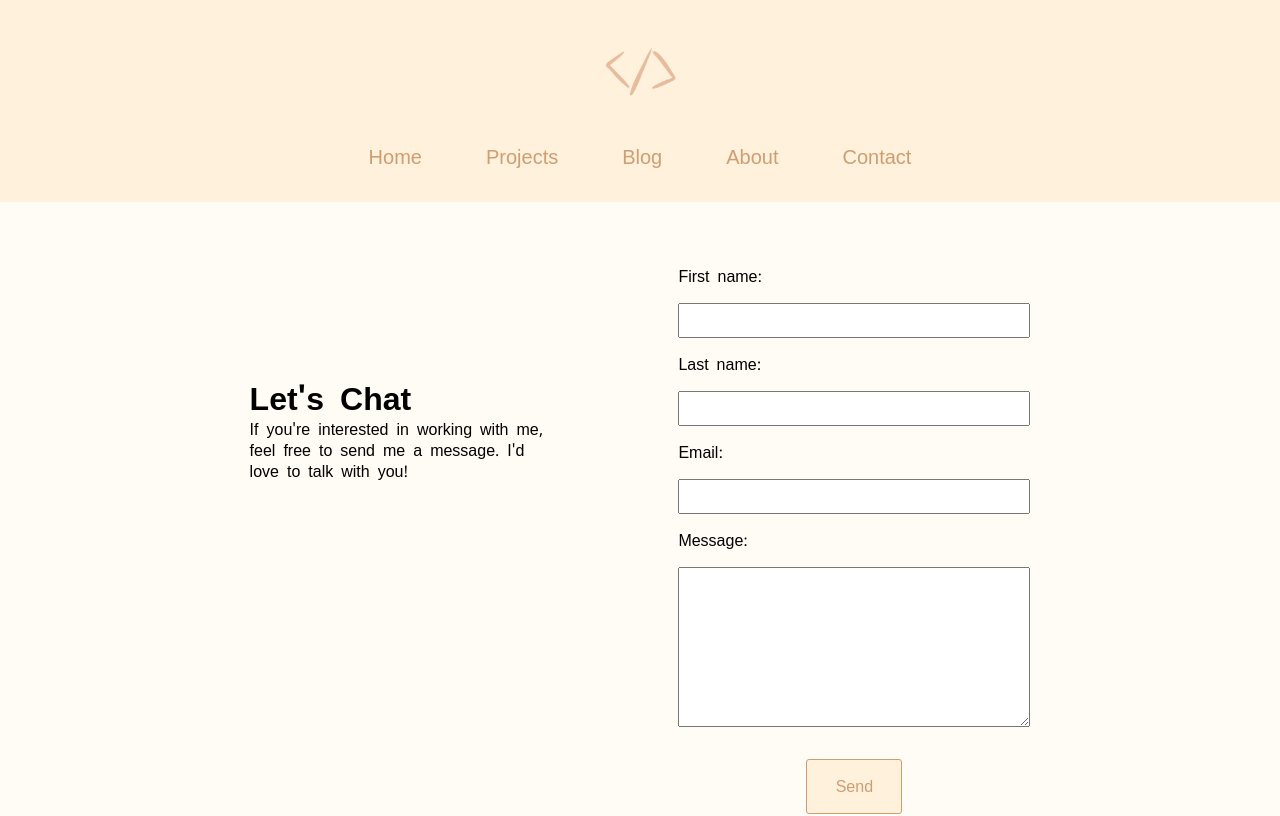
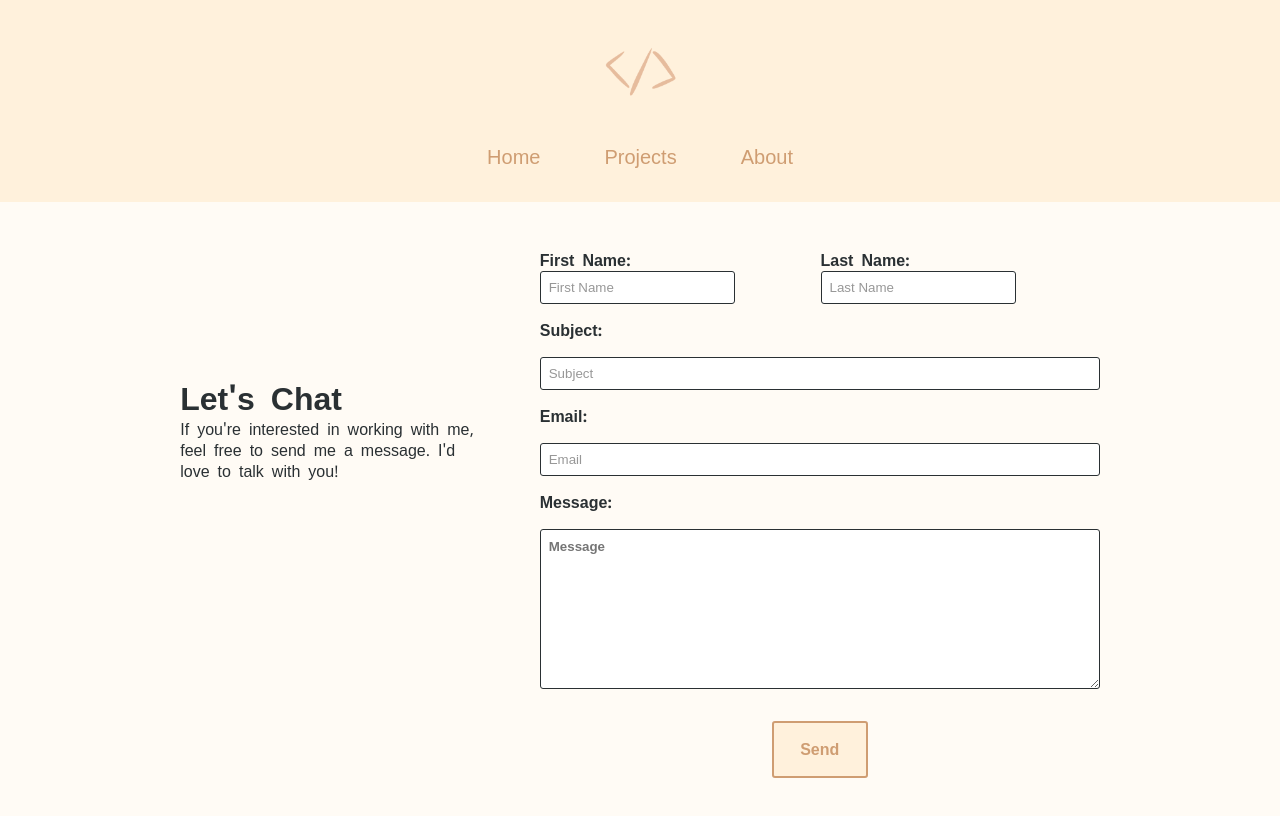
Before and after one commit to rweir4/personaldevsite, a Next.js app: page /contact in a window 1280 px wide. Shown: the top 816 px of the page. Built offline with nearby package versions, Linux system fonts and the light colour scheme.

Commit message:
tAdd contact and portfolio, remove contact and blog from navbar

```diff
--- a/app/about/page.js
+++ b/app/about/page.js
@@ -14,7 +14,7 @@ export default function About() {
           <br />
           My previous work as a developer includes implementing and updating
            payments systems, authorization, and subscriptions, to name a few,
-          and am always open to working in new areas.<br />
+          and I am always open to working in new areas.<br />
           <br />
           I take pride in working on both small and large scales,
            with both design and product goals in mind,
--- a/app/contact/page.js
+++ b/app/contact/page.js
@@ -4,22 +4,30 @@ export default function Contact() {
   return (
     <main className={styles.main}>
       <div className={styles.contact}>
-        <div>
+        <div className={styles.chat}>
           <h1 className={styles.page_titles}>Let's Chat</h1>
           <p>If you're interested in working with me, feel free to send me a message. I'd love to talk with you!</p>
         </div>
         <form action="/send-data-here" method="post" className={styles.email}>
-          <label for="first">First name:</label>
-          <input type="text" id="first" name="first" />
+          <div className={styles.form_info}>
+            <div>
+              <label for="first">First Name:</label>
+              <input type="text" id="first-name" name="first-name" placeholder='First Name'/>
+            </div>
+            <div>
+              <label for="last">Last Name:</label>
+              <input type="text" id="last-name" name="last-name" placeholder='Last Name'/>
+            </div>
+          </div>
 
-          <label for="last">Last name:</label>
-          <input type="text" id="last" name="last" />
+          <label for="last">Subject:</label>
+          <input type="text" id="subject" name="subject" placeholder='Subject'/>
 
           <label for="last">Email:</label>
-          <input type="text" id="email" name="email" />
+          <input type="text" id="email" name="email" placeholder='Email'/>
 
           <label for="last">Message:</label>
-          <textarea type="text" id="message" name="message" />
+          <textarea type="text" id="message" name="message" placeholder='Message'/>
 
           <button type="submit">Send</button>
         </form>
--- a/app/globals.css
+++ b/app/globals.scss
@@ -25,6 +25,10 @@ body {
   font-color: var(--dark-grey);
   max-width: 100vw;
   overflow-x: hidden;
+
+  button:hover {
+    cursor: pointer;
+  }
 }
 
 body {
--- a/app/layout.js
+++ b/app/layout.js
@@ -1,4 +1,4 @@
-import './globals.css'
+import './globals.scss'
 import styles from './page.module.scss'
 import { FontAwesomeIcon } from '@fortawesome/react-fontawesome'
 import { faLinkedin } from '@fortawesome/free-brands-svg-icons'
@@ -17,9 +17,7 @@ export default function RootLayout({ children }) {
           <nav className={styles.navbar}>
             <a href='/'>Home</a>
             <a href='/projects'>Projects</a>
-            <a href='/blog'>Blog</a>
             <a href='/about'>About</a>
-            <a href='/contact'>Contact</a>
           </nav>
         </header>
         {children}
--- a/app/page.module.scss
+++ b/app/page.module.scss
@@ -27,6 +27,10 @@
 
   a:hover {
     color: var(--dark-creme);
+  }
+
+  a:focus-visible {
+    border: none;
   }
 }
 
@@ -58,6 +62,7 @@
 
 .footer {
   background-color: var(--creme);
+  height: 10rem;
   display: flex;
   align-items: center;
   justify-content: space-evenly;
@@ -111,35 +116,60 @@
   display: flex;
   width: var(--max-width);
   justify-content: space-evenly;
+  color: var(--dark-grey);
 
-  div {
-    padding-top: 3rem;
-    width: 30%;
-  }
+}
+
+.chat {
+  padding-top: 3rem;
+  width: 30%;
 }
 
 .email {
+  width: 35rem;
   display: flex;
   flex-direction: column;
+  font-weight: 700;
 
   input {
     padding: .5rem;
-    width: 22rem;
+    // width: 15rem;
+    border: 1.25px solid var(--dark-grey);
+    border-radius: 3px;
+  }
+
+  input::-webkit-input-placeholder {
+    opacity: .75;
+  }
+
+  input:focus-visible {
+    outline: 1px solid var(--dark-creme);
   }
 
   label {
-    margin: 1rem 0;
+    margin: 1rem 1rem 1rem 0;
+    // align-items: bottom;
   }
 
   textarea {
     min-height: 10rem;
+    border: 1.25px solid var(--dark-grey);
+    border-radius: 3px;
+    padding: .5rem;
+    font-family: var(--font-title);
+    font-weight: 700;
+  }
+
+  textarea:focus-visible {
+    outline: 1px solid var(--dark-creme);
   }
 
   button {
     background-color: var(--creme);
-    border: 1px solid var(--tan);
+    border: 2px solid var(--tan);
     color: var(--tan);
     font-family: var(--font-title);
+    font-weight: 700;
     font-size: 1rem;
     border-radius: 3px;
     align-self: center;
@@ -154,3 +184,13 @@
     border: none;
   }
 }
+
+.form_info {
+  display: flex;
+  justify-content: space-between;
+}
+
+.project_about {
+  width: 40rem;
+  padding: 3rem 0;
+}
--- a/app/projects/page.js
+++ b/app/projects/page.js
@@ -7,8 +7,10 @@ export default function Projects() {
       <h1 className={styles.page_titles}>Projects</h1>
       <div className={styles.projects}>
         <div>
-          <Image src='/computer.png' alt='computer' width='200' height='200'/>
-          <h3>Developer Portfolio</h3>
+          <a href='projects/developer-porfolio'>
+            <Image src='/computer.png' alt='computer' width='200' height='200'/>
+            <h3>Developer Portfolio</h3>
+          </a>
           <a href='https://github.com/rweir4/personaldevsite'
             alt='github-repo'
             target="_blank">
```
Also changed, not shown: app/projects/developer-porfolio/page.js (added, +40 -0 lines), public/layout.png (added).
